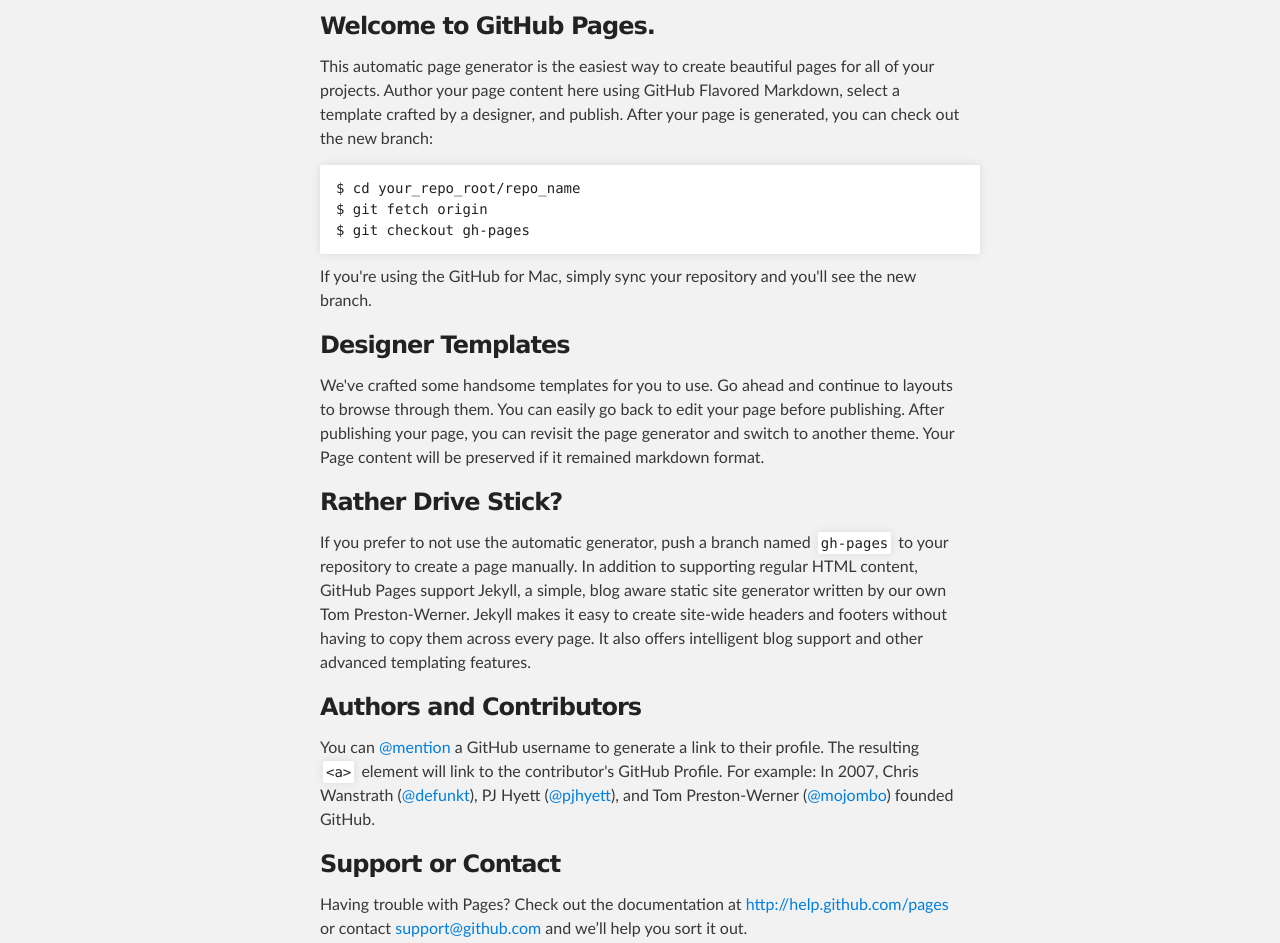
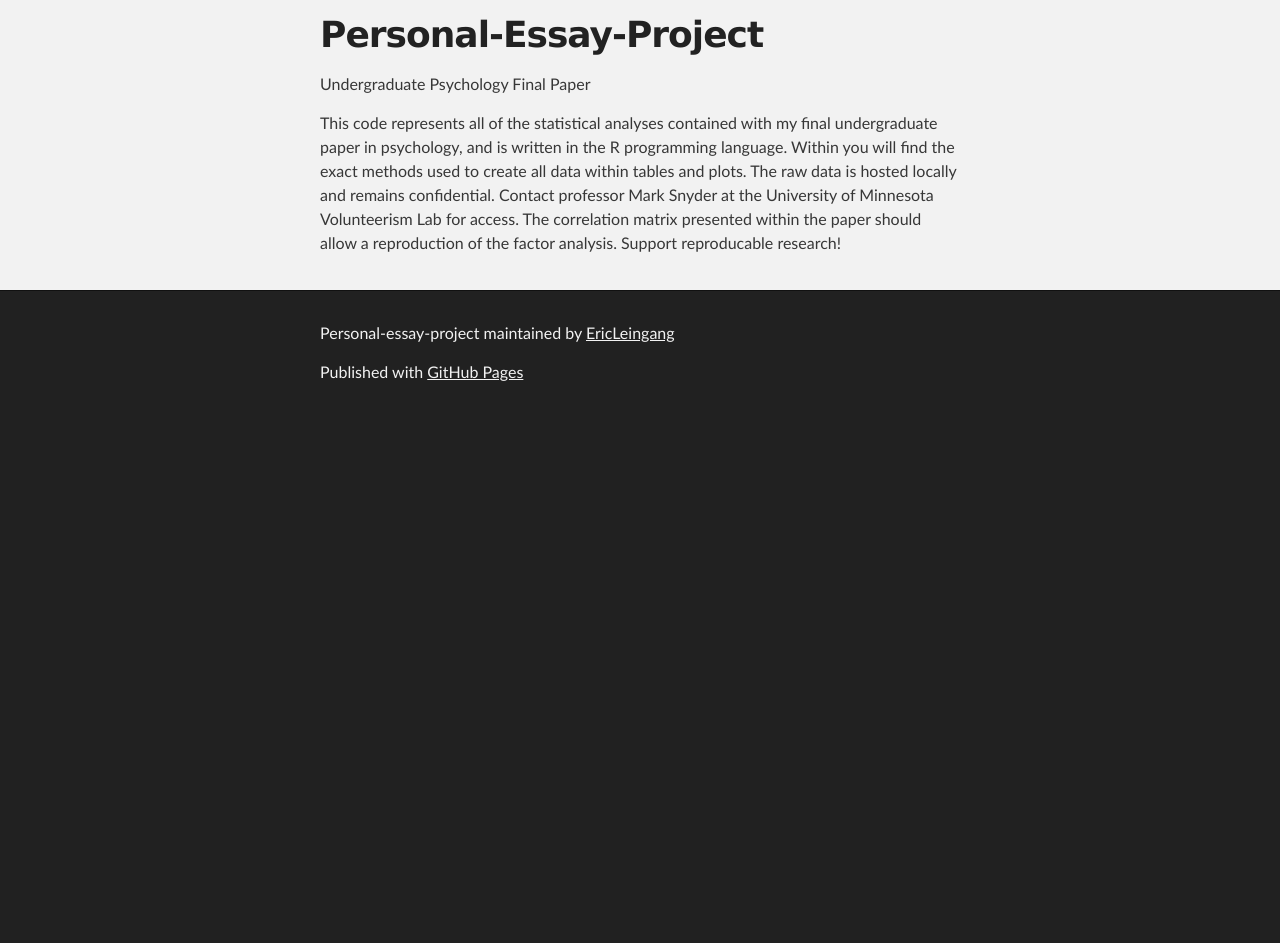
Before and after one commit to EricLeingang/Personal-Essay-Project, a plain HTML site: page index.html in a window 1280 px wide. Shown: the part 252-1195 px from the top of the page. After the commit the page ends 800 px from the top, so only its background shows below. Drawn offline with Linux system fonts and the light colour scheme.

```diff
--- a/index.html
+++ b/index.html
@@ -31,37 +31,12 @@
     <!-- MAIN CONTENT -->
     <div id="main_content_wrap" class="outer">
       <section id="main_content" class="inner">
-        <h3>
-<a name="welcome-to-github-pages" class="anchor" href="#welcome-to-github-pages"><span class="octicon octicon-link"></span></a>Welcome to GitHub Pages.</h3>
+        <h1>
+<a name="personal-essay-project" class="anchor" href="#personal-essay-project"><span class="octicon octicon-link"></span></a>Personal-Essay-Project</h1>
 
-<p>This automatic page generator is the easiest way to create beautiful pages for all of your projects. Author your page content here using GitHub Flavored Markdown, select a template crafted by a designer, and publish. After your page is generated, you can check out the new branch:</p>
+<p>Undergraduate Psychology Final Paper</p>
 
-<pre><code>$ cd your_repo_root/repo_name
-$ git fetch origin
-$ git checkout gh-pages
-</code></pre>
-
-<p>If you're using the GitHub for Mac, simply sync your repository and you'll see the new branch.</p>
-
-<h3>
-<a name="designer-templates" class="anchor" href="#designer-templates"><span class="octicon octicon-link"></span></a>Designer Templates</h3>
-
-<p>We've crafted some handsome templates for you to use. Go ahead and continue to layouts to browse through them. You can easily go back to edit your page before publishing. After publishing your page, you can revisit the page generator and switch to another theme. Your Page content will be preserved if it remained markdown format.</p>
-
-<h3>
-<a name="rather-drive-stick" class="anchor" href="#rather-drive-stick"><span class="octicon octicon-link"></span></a>Rather Drive Stick?</h3>
-
-<p>If you prefer to not use the automatic generator, push a branch named <code>gh-pages</code> to your repository to create a page manually. In addition to supporting regular HTML content, GitHub Pages support Jekyll, a simple, blog aware static site generator written by our own Tom Preston-Werner. Jekyll makes it easy to create site-wide headers and footers without having to copy them across every page. It also offers intelligent blog support and other advanced templating features.</p>
-
-<h3>
-<a name="authors-and-contributors" class="anchor" href="#authors-and-contributors"><span class="octicon octicon-link"></span></a>Authors and Contributors</h3>
-
-<p>You can <a href="https://github.com/blog/821" class="user-mention">@mention</a> a GitHub username to generate a link to their profile. The resulting <code>&lt;a&gt;</code> element will link to the contributor's GitHub Profile. For example: In 2007, Chris Wanstrath (<a href="https://github.com/defunkt" class="user-mention">@defunkt</a>), PJ Hyett (<a href="https://github.com/pjhyett" class="user-mention">@pjhyett</a>), and Tom Preston-Werner (<a href="https://github.com/mojombo" class="user-mention">@mojombo</a>) founded GitHub.</p>
-
-<h3>
-<a name="support-or-contact" class="anchor" href="#support-or-contact"><span class="octicon octicon-link"></span></a>Support or Contact</h3>
-
-<p>Having trouble with Pages? Check out the documentation at <a href="http://help.github.com/pages">http://help.github.com/pages</a> or contact <a href="mailto:support@github.com">support@github.com</a> and we’ll help you sort it out.</p>
+<p>This code represents all of the statistical analyses contained with my final undergraduate paper in psychology, and is written in the R programming language.  Within you will find the exact methods used to create all data within tables and plots.  The raw data is hosted locally and remains confidential.  Contact professor Mark Snyder at the University of Minnesota Volunteerism Lab for access.  The correlation matrix presented within the paper should allow a reproduction of the factor analysis.  Support reproducable research!</p>
       </section>
     </div>
 
```
Also changed, not shown: params.json (+1 -1 lines).
